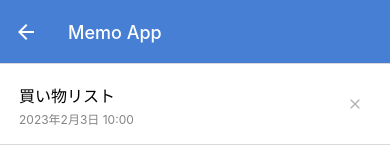
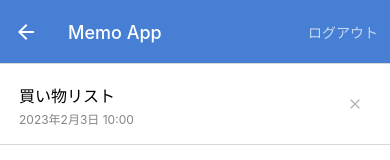
Before and after one commit to tc-hakamata/MemoApp, a React Native app: screen /MemoList in a window 390 px wide. Shown: the top 160 px of the page. Built offline with nearby package versions, Linux system fonts and the light colour scheme; no server answers.

Commit message:
Auto login and logout button

```diff
--- a/App.jsx
+++ b/App.jsx
@@ -25,7 +25,7 @@
   return (
     <NavigationContainer>
       <Stack.Navigator
-        initialRouteName="SignUp"
+        initialRouteName="LogIn"
         screenOptions={{
           headerStyle: { backgroundColor: '#467FD3' },
           headerTitleStyle: { color: '#ffffff' },
--- /dev/null
+++ b/src/components/LogOutButton.jsx
@@ -0,0 +1,43 @@
+/* eslint-disable react/jsx-no-bind */
+import React from 'react';
+import {
+  Text, StyleSheet, TouchableOpacity, Alert,
+} from 'react-native';
+// eslint-disable-next-line import/no-extraneous-dependencies
+import firebase from 'firebase';
+// eslint-disable-next-line import/no-extraneous-dependencies
+import { useNavigation } from '@react-navigation/native';
+
+export default function LogOutButton() {
+  const navigation = useNavigation();
+
+  function handlePress() {
+    firebase.auth().signOut()
+      .then(() => {
+        navigation.reset({
+          index: 0,
+          routes: [{ name: 'LogIn' }],
+        });
+      })
+      .catch(() => {
+        Alert.alert('ログアウトに失敗しました');
+      });
+  }
+
+  return (
+    <TouchableOpacity onPress={handlePress} style={styles.container}>
+      <Text style={styles.label}>ログアウト</Text>
+    </TouchableOpacity>
+  );
+}
+
+const styles = StyleSheet.create({
+  container: {
+    paddingVertical: 4,
+    paddingHorizontal: 12,
+  },
+  label: {
+    fontSize: 14,
+    color: 'rgba(255, 255, 255, 0.7)',
+  },
+});
--- a/src/screens/LogInScreen.jsx
+++ b/src/screens/LogInScreen.jsx
@@ -1,5 +1,5 @@
 /* eslint-disable react/jsx-no-bind */
-import React, { useState } from 'react';
+import React, { useState, useEffect } from 'react';
 import {
   View, Text, TextInput, StyleSheet, TouchableOpacity, Alert,
 } from 'react-native';
@@ -12,6 +12,18 @@
   const { navigation } = props;
   const [email, setEmail] = useState('');
   const [password, setPassword] = useState('');
+
+  useEffect(() => {
+    const unsubscribe = firebase.auth().onAuthStateChanged((user) => {
+      if (user) {
+        navigation.reset({
+          index: 0,
+          routes: [{ name: 'MemoList' }],
+        });
+      }
+    });
+    return unsubscribe;
+  }, []);
 
   function handlePress() {
     firebase.auth().signInWithEmailAndPassword(email, password)
--- a/src/screens/MemoListScreen.jsx
+++ b/src/screens/MemoListScreen.jsx
@@ -1,11 +1,19 @@
-import React from 'react';
+import React, { useEffect } from 'react';
 import { View, StyleSheet } from 'react-native';
 
 import MemoList from '../components/MemoList';
 import CircleButton from '../components/CircleButton';
+import LogOutButton from '../components/LogOutButton';
 
 export default function MemoListScreen(props) {
   const { navigation } = props;
+  useEffect(() => {
+    navigation.setOptions({
+      // eslint-disable-next-line react/no-unstable-nested-components
+      headerRight: () => <LogOutButton />,
+    });
+  }, []);
+
   return (
     <View style={styles.container}>
       <MemoList />
```
